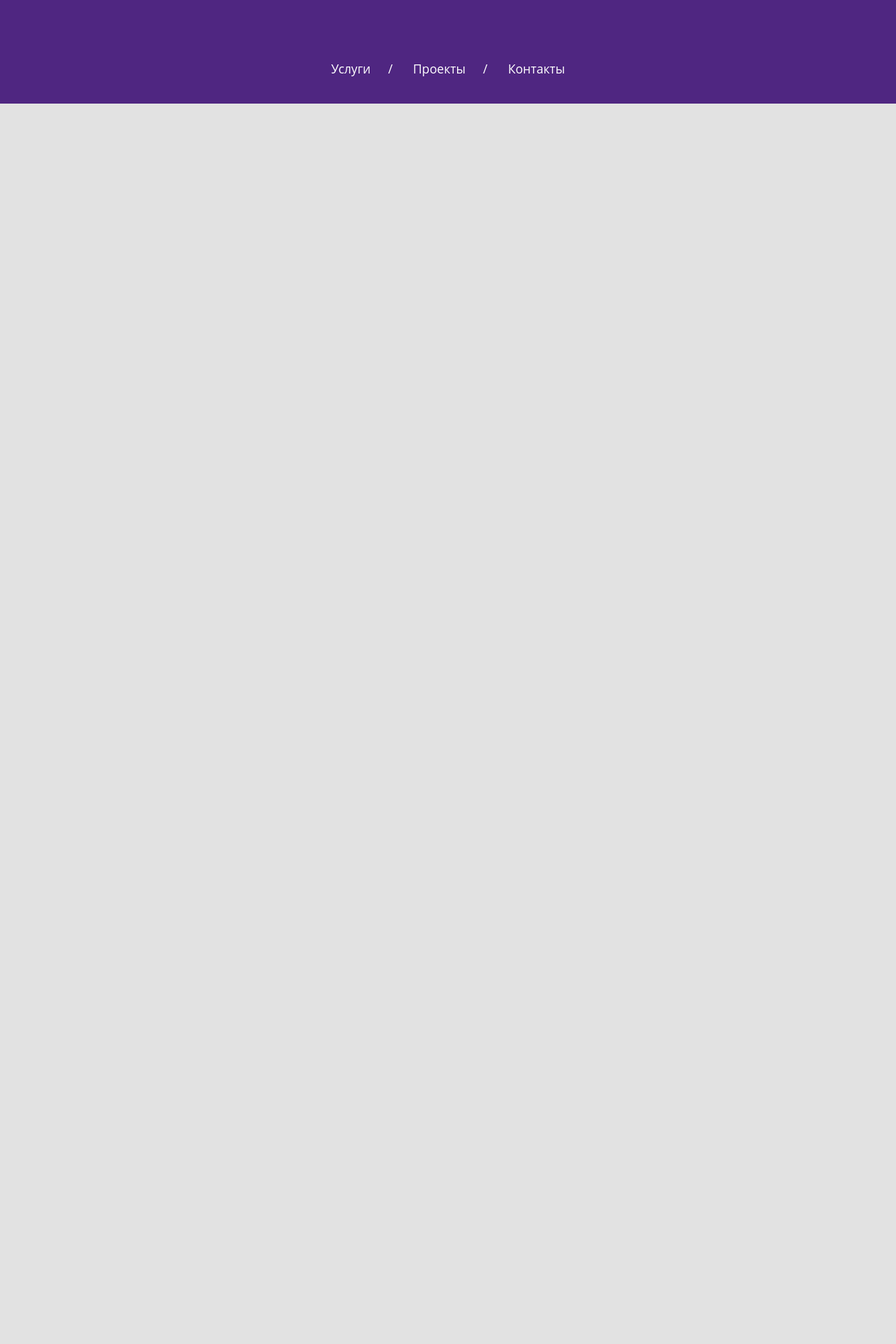
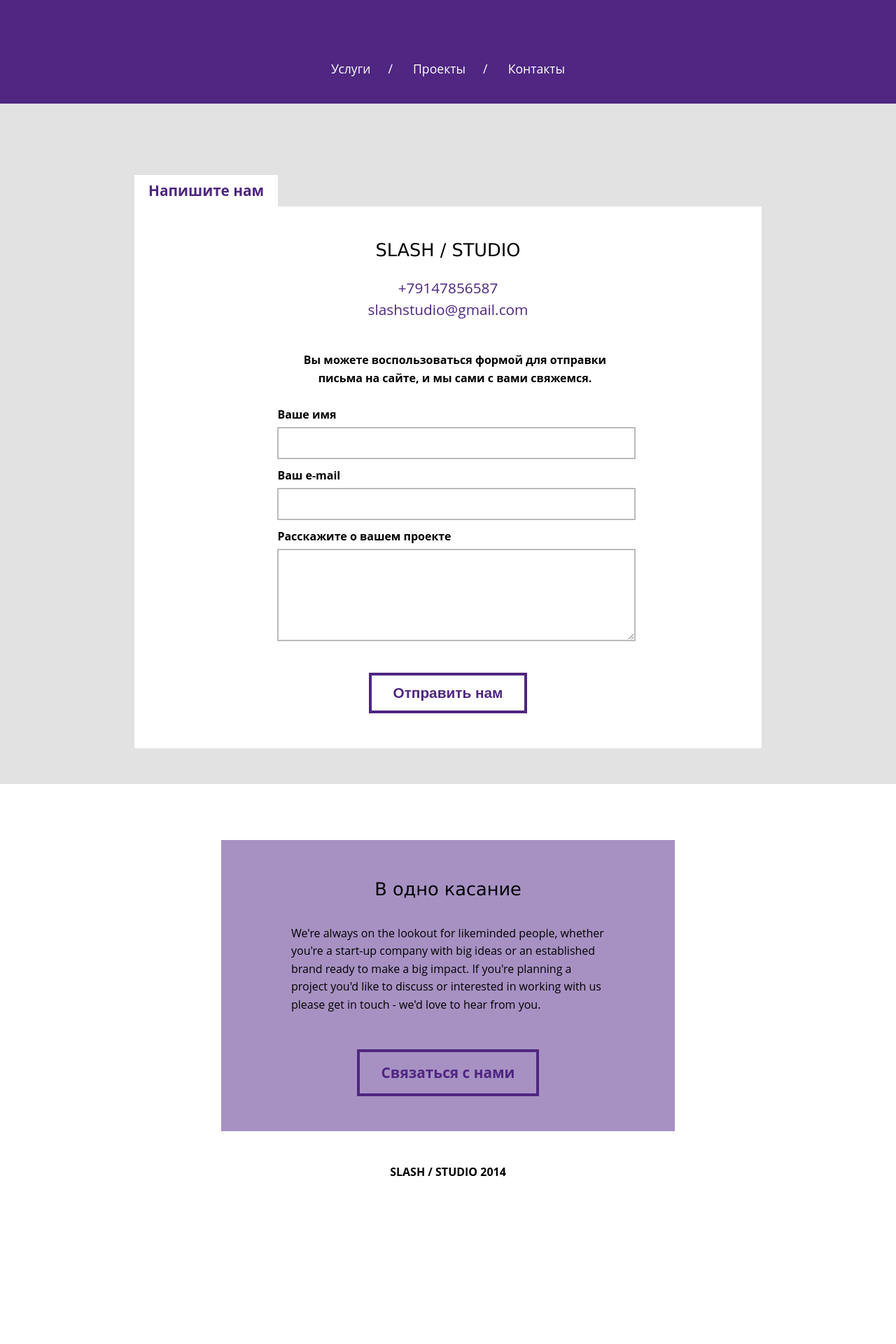
Before and after one commit to koninka/slashstudio-site, a PHP site: page / in a window 1280 px wide. Shown: the part 652-2572 px from the top of the page at 70% size. After the commit the page ends 2332 px from the top, so only its background shows below. Run offline with PHP 8.4, Linux system fonts and the light colour scheme.

Commit message:
закачиваю финальную версию

```diff
--- /dev/null
+++ b/css/contact.css
@@ -0,0 +1,68 @@
+#block_contact {
+	padding: 8% 8% 0;
+	width: 70%;
+	margin: 0 auto;
+}
+
+#block_contact h2.slash {
+	margin-bottom: 30px;
+	text-align: center;
+	font-family: Verdana;
+	font-size: 160%;
+}
+
+#block_contact a.tel, #block_contact a.email {
+	display: block;
+	color: #4f2681;
+	font-size: 130%;
+	margin: 10px 0;
+	text-decoration: none;
+	text-align: center;
+}
+
+#block_contact div.wrap_contact {
+	padding: 50px 100px;
+	background: white;
+}
+
+#block_contact div.wrap_contact div.to_form {
+	text-align: center;
+	padding: 0 0 0 20px;
+	width: 70%;
+	font-weight: bold;
+	margin: 50px auto 30px;
+}
+
+#block_contact div.wrap_contact form {
+	width: 70%;
+	margin: 0 auto;
+	text-align: center;
+}
+
+#block_contact div.wrap_contact input, #block_contact div.wrap_contact textarea {
+	display: block;
+	padding: 10px;
+	width: 100%;
+	font-size: 120%;
+	border: 2px #bbb solid;
+}
+
+#block_contact div.wrap_contact div.form_block label {
+	display: block;
+	font-weight: bold;
+	margin-bottom: 10px;
+	text-align: left;
+}
+
+#block_contact div.wrap_contact div.form_block {
+	margin: 15px 0;
+}
+
+#block_contact div.wrap_contact input:hover, #block_contact div.wrap_contact textarea:hover,
+#block_contact div.wrap_contact input:focus, #block_contact div.wrap_contact textarea:focus {
+	border: 2px #4f2681 solid;
+}
+
+#block_contact div.wrap_contact form button.button {
+	margin: 30px auto 0;
+}
--- a/css/footer.css
+++ b/css/footer.css
@@ -4,17 +4,20 @@
 	padding: 80px 80px 40px;
 }
 
-footer div.text {
+#get_contact.non_vis {
+	display: none;
+}
+
+#get_contact {
 	background: #a791c3;
 	text-align: left;
 	padding: 50px 100px;
 	width: 40%;
 	margin: 0 auto 50px;
 	font-size: 100%;
-	line-height: 1.6;
 }
 
-footer div.text h1 {
+#get_contact h1 {
 	margin-bottom: 30px;
 	text-align: center;
 	font-family: Verdana;
@@ -34,3 +37,7 @@
 	text-decoration: none;
 	color: black;
 }
+
+#get_contact.non_vis {
+	display: none;
+}
--- a/css/index.css
+++ b/css/index.css
@@ -106,25 +47,92 @@
 	background: #a791c3;
 }
 
+#block_3 {
+	position: relative;
+}
+
+#block_3 div.gallery a {
+	width: 50%;
+	position: relative;
+	display: inline-block;
+}
+
 #block_3 img {
-	width: 50%;
+	width: 100%;
 	vertical-align: top;
 }
 
-#block_2 h1.block_h1, #block_3 h1.block_h1 {
-	text-align: left;
-	display: inline-block;
-	background: white;
-	padding: 12px 20px;
-	font-size: 130%;
-	font-weight: bold;
-	color: #4f2681;
+#block_3 div.caption {
+	position: absolute;
+	bottom: 0;
+	top: 0;
+	left: 0;
+	right: 0;
+	vertical-align: top;
+	text-align: center;
+	z-index: 1;
+	opacity: 0;
+	color: white;
+	background: url('/images/tr_bg.png') repeat;
+    transition: all 0.4s ease-out;
+}
+
+#block_3 div.caption strong {
+	text-align: center;
+	display: block;
+	font-size: 250%;
+	margin-bottom: 35px;
+}
+
+#block_3 div.caption p {
+	font-size: 120%;
+	margin-bottom: 35px;
+}
+
+#block_3 div.caption div.text {
+	position: relative;
+	top: -20px;
+	-webkit-transition: all 0.4s ease-out;
+    -moz-transition: all 0.4s ease-out;
+    -o-transition: all 0.4s ease-out;
+}
+
+#block_3 div.caption:hover div.text {
+	top: 0px;
+}
+
+#block_3 div.caption div.href {
+	position: relative;
+	bottom: -20px;
+	-webkit-transition: all 0.4s ease-out;
+    -moz-transition: all 0.4s ease-out;
+    -o-transition: all 0.4s ease-out;
+}
+
+#block_3 div.caption:hover div.href {
+	bottom: 0;
+}
+
+#block_3 div.caption .child {
+    display:-moz-inline-box;
+    display:inline-block;
+    vertical-align:middle;
+    zoom:1;
+    //display:inline;
+}
+#block_3 div.caption .helper {
+    display:-moz-inline-box;
+    display:inline-block;
+    vertical-align:middle;
+    height:100%;
+    width:0px;
+    zoom:1;
+    //display:inline;
 }
 
 
-#block_2 h1.block_h1 {
-
-	font-size: 130%;
+#block_3 div.gallery a:hover div.caption {
+	opacity: 1;
 }
 
 #block_3 {
@@ -135,29 +143,6 @@
 	position: relative;
 }
 
-div.center_button {
-	text-align: center;
-}
-
 #block_3 div.center_button {
 	margin-top: 100px;
 }
-
-a.button {
-	border: 4px #4f2681 solid;
-	padding: 13px 30px;
-	font-size: 130%;
-	font-weight: bold;
-	display: inline-block;
-	color: #4f2681;
-	text-decoration: none;
-	-webkit-transition: all 0.2s ease-out;
-    -moz-transition: all 0.2s ease-out;
-    -o-transition: all 0.2s ease-out;
-    transition: all 0.2s ease-out;
-}
-
-a.button:hover {
-	background: #4f2681;
-	color: white;
-}
--- a/css/main.css
+++ b/css/main.css
@@ -6,4 +6,44 @@
 
 #wrap {
 	height: auto;
+	width: 100%;
 }
+
+span.button, a.button, button.button {
+	border: 4px #4f2681 solid;
+	padding: 13px 30px;
+	font-size: 130%;
+	font-weight: bold;
+	display: inline-block;
+	color: #4f2681;
+	text-decoration: none;
+	background: transparent;
+	cursor: pointer;
+	-webkit-transition: all 0.2s ease-out;
+    -moz-transition: all 0.2s ease-out;
+    -o-transition: all 0.2s ease-out;
+    transition: all 0.2s ease-out;
+}
+
+span.button:hover, a.button:hover, button.button:hover, a.button.active {
+	background: #4f2681;
+	color: white;
+}
+
+div.center_button {
+	text-align: center;
+}
+
+div.text {
+	line-height: 1.6;
+}
+
+h1.block_h1 {
+	text-align: left;
+	display: inline-block;
+	background: white;
+	padding: 12px 20px;
+	font-size: 130%;
+	font-weight: bold;
+	color: #4f2681;
+}
--- a/index.php
+++ b/index.php
@@ -3,6 +3,6 @@
 	require_once SCRIPTS_ROOT . 'constants.php';
 	require_once SCRIPTS_ROOT . 'settings.php';
 
-	$smarty->display('index.tpl');
+	$smarty->display('contact.tpl');
 
 ?>
--- /dev/null
+++ b/templates/block1.tpl
@@ -0,0 +1,14 @@
+<section id="block_1">
+	<div id="floater">&nbsp;</div>
+	<div class="wraper_start">
+		<img class="logo" src="/images/logo.png" />
+		<h1>Web, design & more</h1>
+	</div>
+	<nav id="main_menu">
+		<ul>
+			<li><a href="#">Услуги</a><span>/</span></li>
+			<li><a href="#">Проекты</a><span>/</span></li>
+			<li><a href="#">Контакты</a></li>
+		</ul>
+	</nav>
+</section>
--- /dev/null
+++ b/templates/contact.tpl
@@ -0,0 +1,45 @@
+{extends file='page.tpl'}
+{block name='links' append}
+	<link href="/css/block1.css" rel="stylesheet" />
+	<link href="/css/contact.css" rel="stylesheet" />
+	<link href="/css/header.css" rel="stylesheet" />
+	<link href="/css/footer.css" rel="stylesheet" />
+	<script src="/js/jquery.scrollorama.js"></script>
+	{literal}
+		<script>
+			$(function(){
+				var scrollorama = $.scrollorama({
+			        blocks:'.scrollblock'
+			    });
+			});
+		</script>
+	{/literal}
+{/block}
+{block name='div.main'}
+	{include file="block1.tpl"}
+	<div id="block_contact">
+		<h1 class="block_h1">Напишите нам</h1>
+		<div class="wrap_contact">
+			<h2 class="slash">SLASH / STUDIO</h1>
+			<a href="tel:8888" class="tel">+79147856587</a>
+			<a href="mailto:slashstudio@gmail.com" class="email">slashstudio@gmail.com</a>
+			<div class="to_form text">Вы можете воспользоваться формой для отправки письма на сайте, и мы сами с вами свяжемся.</div>
+			<form>
+				<div class="form_block">
+					<label for="u_name">Ваше имя</label>
+					<input id="u_name" name="u_name" />
+				</div>
+				<div class="form_block">
+					<label for="u_email">Ваш e-mail</label>
+					<input id="u_email" name="u_email" type="email" />
+				</div>
+				<div class="form_block">
+					<label for="u_project">Расскажите о вашем проекте</label>
+					<textarea id="u_project" name="u_project" rows="6"></textarea>
+				</div>
+				<button class="button" type="submit">Отправить нам</button>
+			</form>
+		</div>
+	</div>
+    {include file="footer.tpl"}
+{/block}
--- a/templates/footer.tpl
+++ b/templates/footer.tpl
@@ -1,5 +1,5 @@
 <footer>
-	<div class="text">
+	<div id="get_contact" class="text"> <!-- non_vis -->
 		<h1>В одно касание</h1>
 		<p>We're always on the lookout for likeminded people, whether you're a start-up company with big ideas or an established brand ready to make a big impact. If you're planning a project you'd like to discuss or interested in working with us please get in touch - we'd love to hear from you.</p>
 		<div class="center_button" id="view_all">
@@ -7,6 +7,6 @@
 		</div>
 	</div>
 	<div class="info">
-		<a href="/">slash/studio 2014</a>
+		<a href="/">SLASH / STUDIO 2014</a>
 	</div>
 </footer>
--- a/templates/index.tpl
+++ b/templates/index.tpl
@@ -1,6 +1,7 @@
 {extends file='page.tpl'}
 {block name='links' append}
 	<link href="/css/index.css" rel="stylesheet" />
+	<link href="/css/block1.css" rel="stylesheet" />
 	<link href="/css/header.css" rel="stylesheet" />
 	<link href="/css/footer.css" rel="stylesheet" />
 	<script src="/js/jquery.scrollorama.js"></script>
@@ -12,6 +13,7 @@
 			    });
 
 			    //scrollorama.animate('#first_p',{ delay: 250, duration: 350, property:'top', start:150, end:0 });
+
 			    scrollorama.animate('#block_2',{ delay: 250, duration: 500, property:'top', start:150, end:0 });
 			    scrollorama.animate('#block_2',{ delay: 250, duration: 500, property:'opacity', start:0, end:1 });
 
@@ -21,15 +23,15 @@
 
 			    var img_count = $('#block_3 img').length;
 			    for (var i = 0; i < img_count/2; i++) {
-			    	scrollorama.animate('#block_3 img:nth-child(' + (i*2 + 1) + ')',{ delay: 850 + i*500, duration: 400, property:'top', start:300, end:0 });
-			    	scrollorama.animate('#block_3 img:nth-child(' + (i*2 + 2) + ')',{ delay: 850 + i*500 + 100, duration: 400, property:'top', start:550, end:0 });
+			    	scrollorama.animate('#block_3 a:nth-child(' + (i*2 + 1) + ')',{ delay: 850 + i*500, duration: 350, property:'top', start:300, end:0 });
+			    	scrollorama.animate('#block_3 a:nth-child(' + (i*2 + 2) + ')',{ delay: 850 + i*500 + 100, duration: 550, property:'top', start:500, end:0 });
 
-			    	scrollorama.animate('#block_3 img:nth-child(' + (i*2 + 1) + ')',{ delay: 850 + i*500, duration: 400, property:'opacity', start:0, end:1 });
-			    	scrollorama.animate('#block_3 img:nth-child(' + (i*2 + 2) + ')',{ delay: 850 + i*500 + 100, duration: 400, property:'opacity', start:0, end:1 });
+			    	scrollorama.animate('#block_3 a:nth-child(' + (i*2 + 1) + ')',{ delay: 850 + i*500, duration: 350, property:'opacity', start:0, end:1 });
+			    	scrollorama.animate('#block_3 a:nth-child(' + (i*2 + 2) + ')',{ delay: 850 + i*500 + 100, duration: 550, property:'opacity', start:0, end:1 });
 			    }
 
-			    scrollorama.animate('#block_3 h1.block_h1',{ delay: 850, duration: 400, property:'top', start:300, end:0 });
-			    scrollorama.animate('#block_3 h1.block_h1',{ delay: 850, duration: 400, property:'opacity', start:0, end:1 });
+			    scrollorama.animate('#block_3 h1.block_h1',{ delay: 850, duration: 350, property:'top', start:300, end:0 });
+			    scrollorama.animate('#block_3 h1.block_h1',{ delay: 850, duration: 350, property:'opacity', start:0, end:1 });
 
 
 			    scrollorama.animate('#view_all',{ delay: 900 + (img_count/2)*500, duration: 250, property:'top', start:100, end:0 });
@@ -47,33 +49,8 @@
 	{/literal}
 {/block}
 {block name='div.main'}
-	<section id="block_1">
-    	<div id="floater">&nbsp;</div>
-		<div class="wraper_start">
-			<img class="logo" src="/images/logo.png" />
-			<h1>Web, design & more</h1>
-		</div>
-		<nav id="main_menu">
-			<ul>
-				<li><a href="#">Услуги</a><span>/</span></li>
-				<li><a href="#">Проекты</a><span>/</span></li>
-				<li><a href="#">Контакты</a></li>
-			</ul>
-		</nav>
-	</section>
+	{include file="block1.tpl"}
 	<section id="block_2">
-		<!--<div class="parallax_block" id="p1">
-			<img src="/images/bg1.png" />
-		</div>
-		<div class="parallax_block" id="p2">
-			<img src="/images/bg1.png" />
-		</div>
-		<div class="parallax_block" id="p3">
-			<img src="/images/bg1.png" />
-		</div>
-		<div class="parallax_block" id="p4">
-			<img src="/images/bg1.png" />
-		</div>-->
 		<div class="services">
 			<h1 class="block_h1">Наши услуги</h1>
 			<ul>
@@ -102,7 +79,85 @@
 	<section id="block_3">
 		<h1 class="block_h1">Наши проекты</h1>
 		<div class="gallery">
-			<img src="/images/img4.png" /><img src="/images/img1.jpg" /><img src="/images/img3.jpg" /><img src="/images/img2.png" /><img src="/images/img4.png" /><img src="/images/img1.jpg" />
+			<a href="#">
+				<img src="/images/img4.png" />
+				<div class="caption">
+					<div class="child">
+						<div class="text">
+							<strong>Caption</strong>
+							<p>Lorem ipsum dolor sit amet, consectetur adipisicing elit</p>
+						</div>
+						<div class="href">
+							<span class="button">Посмотреть</span>
+						</div>
+					</div>
+					<div class="helper"></div>
+				</div>
+			</a><a href="#">
+				<img src="/images/img1.jpg" />
+				<div class="caption">
+					<div class="child">
+						<div class="text">
+							<strong>Caption</strong>
+							<p>Lorem ipsum dolor sit amet, consectetur adipisicing elit</p>
+						</div>
+						<div class="href">
+							<span class="button">Посмотреть</span>
+						</div>
+					</div>
+					<div class="helper"></div>
+				</div>
+			</a><a href="#">
+				<img src="/images/img3.jpg" />
+					<div class="caption">
+					<div class="child">
+						<div class="text">
+							<strong>Caption</strong>
+							<p>Lorem ipsum dolor sit amet, consectetur adipisicing elit</p>
+						</div>
+						<div class="href">
+							<span class="button">Посмотреть</span>
+						</div>
+					</div>
+					<div class="helper"></div>
+				</div>
+			</a><a href="#"><img src="/images/img2.png" /><div class="caption">
+					<div class="child">
+						<div class="text">
+							<strong>Caption</strong>
+							<p>Lorem ipsum dolor sit amet, consectetur adipisicing elit</p>
+						</div>
+						<div class="href">
+							<span class="button">Посмотреть</span>
+						</div>
+					</div>
+					<div class="helper"></div>
+				</div>
+			</a><a href="#"><img src="/images/img4.png" /><div class="caption">
+					<div class="child">
+						<div class="text">
+							<strong>Caption</strong>
+							<p>Lorem ipsum dolor sit amet, consectetur adipisicing elit</p>
+						</div>
+						<div class="href">
+							<span class="button">Посмотреть</span>
+						</div>
+					</div>
+					<div class="helper"></div>
+				</div>
+			</a><a href="#"><img src="/images/img1.jpg" /><div class="caption">
+					<div class="child">
+						<div class="text">
+							<strong>Caption</strong>
+							<p>Lorem ipsum dolor sit amet, consectetur adipisicing elit</p>
+						</div>
+						<div class="href">
+							<span class="button">Посмотреть</span>
+						</div>
+					</div>
+					<div class="helper"></div>
+				</div>
+			</a>
 		</div>
 		<div class="center_button" id="view_all">
 			<a href="#" class="button">Посмотреть все</a>
--- a/templates/page.tpl
+++ b/templates/page.tpl
@@ -4,7 +4,7 @@
 {/block}
 {block name='page'}
 	{include file="header.tpl"}
-	<div id="wrap" class="scrollblock" >
+	<div id="wrap" class="scrollblock">
 		{block name='div.main'}{/block}
 	</div>
 {/block}
```
Also changed, not shown: other parts of css/index.css (+0 -59 lines), css/block1.css (added, +54 -0 lines), images/bg1.png (deleted), images/blank.jpg (deleted), images/code.jpg (deleted), images/our_s.png (deleted).
